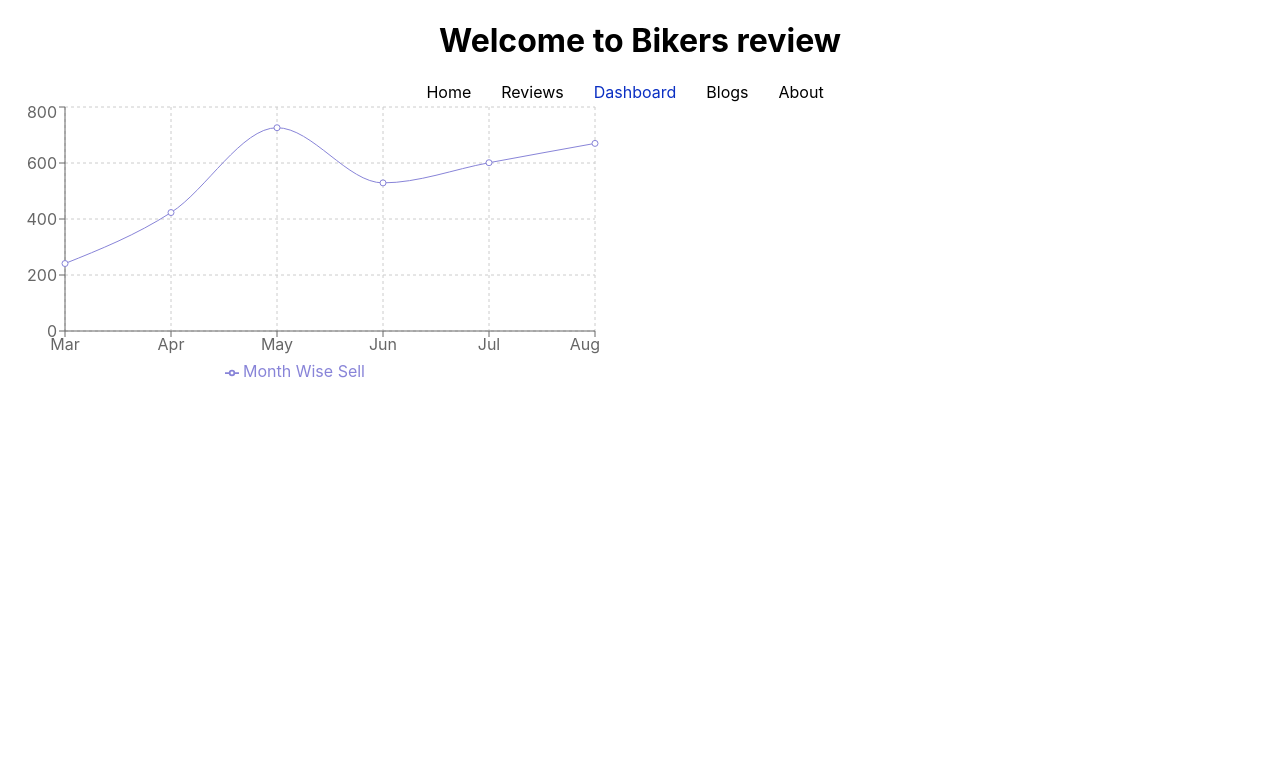
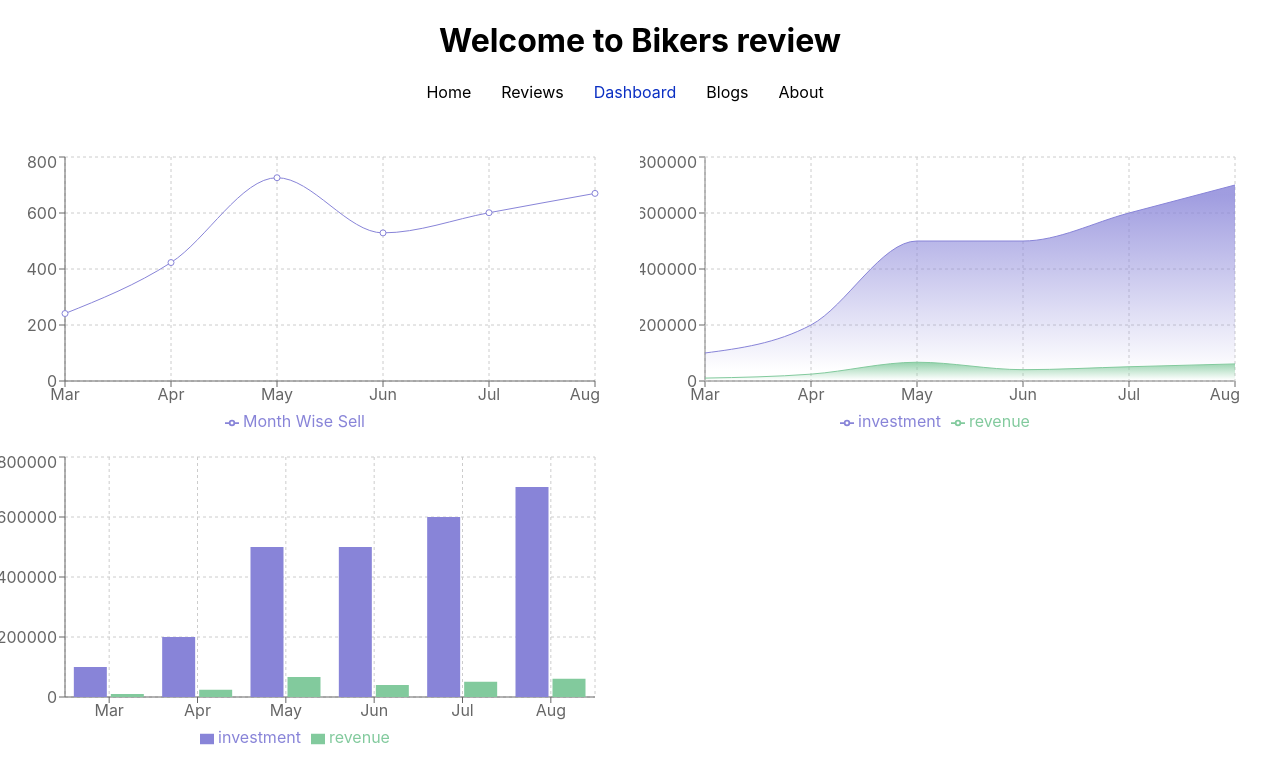
Before and after one commit to shakilahamed95/bikers-review, a React (Create React App) app: page /dashboard in a window 1280 px wide. Shown: the top 784 px of the page. Built offline with nearby package versions, Linux system fonts and the light colour scheme.

Commit message:
more chat added

```diff
--- a/src/Components/Blogs/Blogs.js
+++ b/src/Components/Blogs/Blogs.js
@@ -3,7 +3,7 @@
 const Blogs = () => {
     return (
         <div>
-            this is our blog sight
+
         </div>
     );
 };
--- a/src/Components/Dasboard/Dasboard.css
+++ b/src/Components/Dasboard/Dasboard.css
@@ -0,0 +1,5 @@
+.chart-container {
+    display: grid;
+    grid-template-columns: repeat(2, 1fr);
+    margin-top: 50px;
+}
--- a/src/Components/Dasboard/Dasboard.js
+++ b/src/Components/Dasboard/Dasboard.js
@@ -1,5 +1,6 @@
 import React from 'react';
-import LineCharts from '../LineCharts/LineCharts';
+import { Area, AreaChart, Bar, BarChart, CartesianGrid, Legend, Line, LineChart, Tooltip, XAxis, YAxis } from 'recharts';
+import './Dasboard.css'
 
 const Dasboard = () => {
     const data = [
@@ -41,11 +42,50 @@
         }
     ]
     return (
-        <div>
-            <LineCharts
-                key={data.month}
-                data={data}
-            ></LineCharts>
+        <div className='chart-container'>
+            <div>
+                <LineChart width={600} height={300} data={data} >
+                    <CartesianGrid strokeDasharray="3 3"></CartesianGrid>
+                    <XAxis dataKey='month'></XAxis>
+                    <YAxis></YAxis>
+                    <Tooltip></Tooltip>
+                    <Legend verticalAlign="bottom" height={36}></Legend>
+                    <Line name='Month Wise Sell' type="monotone" dataKey="sell" stroke="#8884d8" />
+                </LineChart>
+            </div>
+
+            <div>
+                <AreaChart width={600} height={300} data={data}>
+                    <defs>
+                        <linearGradient id="colorUv" x1="0" y1="0" x2="0" y2="1">
+                            <stop offset="5%" stopColor="#8884d8" stopOpacity={0.8} />
+                            <stop offset="95%" stopColor="#8884d8" stopOpacity={0} />
+                        </linearGradient>
+                        <linearGradient id="colorPv" x1="0" y1="0" x2="0" y2="1">
+                            <stop offset="5%" stopColor="#82ca9d" stopOpacity={0.8} />
+                            <stop offset="95%" stopColor="#82ca9d" stopOpacity={0} />
+                        </linearGradient>
+                    </defs>
+                    <XAxis dataKey="month" />
+                    <YAxis />
+                    <CartesianGrid strokeDasharray="3 3" />
+                    <Tooltip />
+                    <Legend verticalAlign="bottom" height={36} />
+                    <Area type="monotone" dataKey="investment" stroke="#8884d8" fillOpacity={1} fill="url(#colorUv)" />
+                    <Area type="monotone" dataKey="revenue" stroke="#82ca9d" fillOpacity={1} fill="url(#colorPv)" />
+                </AreaChart>
+            </div>
+            <div>
+                <BarChart width={600} height={300} data={data}>
+                    <CartesianGrid strokeDasharray="3 3" />
+                    <XAxis dataKey="month" />
+                    <YAxis />
+                    <Tooltip />
+                    <Legend />
+                    <Bar dataKey="investment" fill="#8884d8" />
+                    <Bar dataKey="revenue" fill="#82ca9d" />
+                </BarChart>
+            </div>
         </div>
     );
 };
--- a/src/Components/LineCharts/LineCharts.js
+++ /dev/null
@@ -1,21 +0,0 @@
-import React from 'react';
-import { CartesianGrid, Legend, Line, LineChart, Tooltip, XAxis, YAxis } from 'recharts';
-
-const LineCharts = ({ data }) => {
-
-    return (
-        <div>
-            <LineChart width={600} height={300} data={data}
-            >
-                <CartesianGrid strokeDasharray="3 3"></CartesianGrid>
-                <XAxis dataKey="month"></XAxis>
-                <YAxis></YAxis>
-                <Tooltip></Tooltip>
-                <Legend verticalAlign="bottom" height={36}></Legend>
-                <Line name='Month Wise Sell' type="monotone" dataKey="sell" stroke="#8884d8" />
-            </LineChart>
-        </div>
-    );
-};
-
-export default LineCharts;
```
